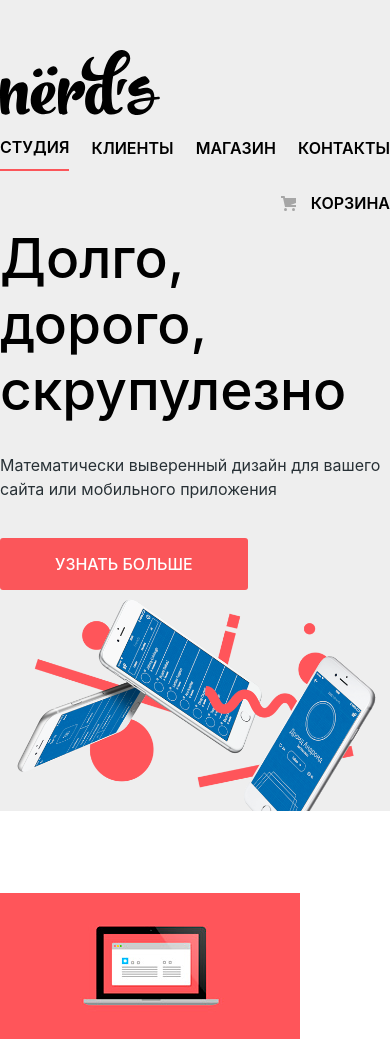
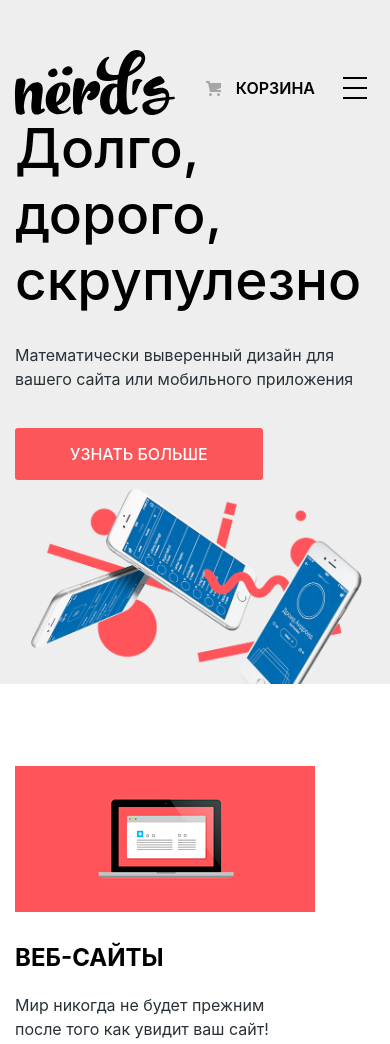
Before and after one commit to moiseevaviktoriya/nerds, a plain HTML site: page index.html in a window 390 px wide. Shown: the top 1044 px of the page. Drawn offline with nearby package versions, Linux system fonts and the light colour scheme; a script that the page names is missing.

Commit message:
верстка toggle menu

```diff
--- a/index.html
+++ b/index.html
@@ -3,12 +3,14 @@
   <head>
     <meta charset="utf-8">
     <title>Nerds</title>
+    <meta name="viewport" content="width=device-width, initial-scale=1">
     <link href="https://fonts.googleapis.com/css?family=Roboto:400,500,700&amp;subset=cyrillic" rel="stylesheet">
+    <link rel="stylesheet" href="style.css" data-inprogress>
     <link rel="stylesheet" href="https://stackpath.bootstrapcdn.com/bootstrap/4.3.1/css/bootstrap.min.css" integrity="sha384-ggOyR0iXCbMQv3Xipma34MD+dH/1fQ784/j6cY/iJTQUOhcWr7x9JvoRxT2MZw1T" crossorigin="anonymous">
-    <link rel="stylesheet" href="style.css">
     <script src="https://api-maps.yandex.ru/2.1/?lang=ru_RU&amp;apikey=8582de28-2d59-45f0-aef1-8d52941d8c0c" type="text/javascript"></script>
     <script src="icon_customImage.js" type="text/javascript"></script>
     <script src="https://kit.fontawesome.com/b7db81933d.js"></script>
+    <script src="https://cdnjs.cloudflare.com/ajax/libs/prefixfree/1.0.7/prefixfree.min.js"></script>
   </head>
   <body>
     <header>
@@ -26,6 +28,8 @@
               <div class="header__col">
                 <a class="header__nav_link cart__link" href="./index.html">Корзина</a>
               </div>
+              <div class="header__col toggle"><span></span></div>
+
         </div>
       </div>
     </header>
@@ -190,4 +194,5 @@
 <script src="./counter.js" async></script>
 <script src="./form.js" async></script>
 <script src="./activePage.js" async></script>
+<script src="./toggleMenu.js" async></script>
 </html>
--- a/style.css
+++ b/style.css
@@ -34,7 +34,6 @@ header, .slider {
 }
 
 .container, .horizontal-devider {
-    max-width: 1200px;
     margin-right: auto;
     margin-left: auto;
 }
@@ -56,6 +55,71 @@ header, .slider {
 
 .header__col {
    flex-grow: 1;
+}
+
+.toggle {
+    display: none;
+    position: relative;
+    width: 40px;
+    height: 40px;
+    margin: 10px 0 0 20px;
+    background: #eee;
+    cursor: pointer;
+    flex-grow: 0;
+}
+
+.toggle span {
+    display: block;
+    position: absolute;
+    top: 19px;
+    left: 8px;
+    right: 8px;
+    height: 2px;
+    background: #000;
+}
+
+.active__toggle > span {
+    height: 0;
+}
+
+.toggle span:before, .toggle span:after {
+    content: "";
+    position: absolute;
+    display: block;
+    left: 0;
+    width: 100%;
+    height: 2px;
+    background: #000;
+    -webkit-transition-duration: 0.3s, 0.3s;
+          transition-duration: 0.3s, 0.3s;
+}
+
+.toggle span:before {
+    top: -10px;
+}
+
+.toggle span:after {
+    bottom: -10px;
+}
+
+.active__toggle > span:before  {
+    top: -2px;
+    -webkit-transform: rotate(45deg);
+    -ms-transform: rotate(45deg);
+    transform: rotate(45deg);
+}
+
+.active__toggle > span:after {
+    bottom: 0;
+    -webkit-transform: rotate(-45deg);
+    -ms-transform: rotate(-45deg);
+    transform: rotate(-45deg);
+}
+
+.active__toggle > span:before, .active__toggle > span:after  {
+    -webkit-transition-duration: 0.3s, 0.3s;
+          transition-duration: 0.3s, 0.3s;
+    background: #a6a6a6;
 }
 
 .header__logo {
@@ -164,7 +228,7 @@ header, .slider {
 
 .slider__indicators {
     position: absolute;
-    top: 330px;
+    top: 300px;
     left: 150px;
     display: flex;
     flex-direction: row;
@@ -544,3 +608,32 @@ footer {
     font-size: 16px;
     color: #444444;
 }
+
+@media (max-width: 768px) {
+    .header__col.toggle {
+        display: block!important;
+    }
+
+    .header__col.links {
+        display: none !important;
+    }
+
+    .header__col.links.active__menu {
+        display: flex !important;
+        width: 200px;
+        flex-direction: column;
+        position: absolute;
+        top: 115px;
+        right: 0;
+        background-color: #eee;
+        box-shadow: 10px 10px 40px 0 rgba(0, 1, 1, .75);
+        z-index: 2000;
+    }
+}
+
+@media (max-width: 575px) {
+    .row {
+        margin-right: 0 !important;
+        margin-left: 0 !important;
+    }
+}
```
